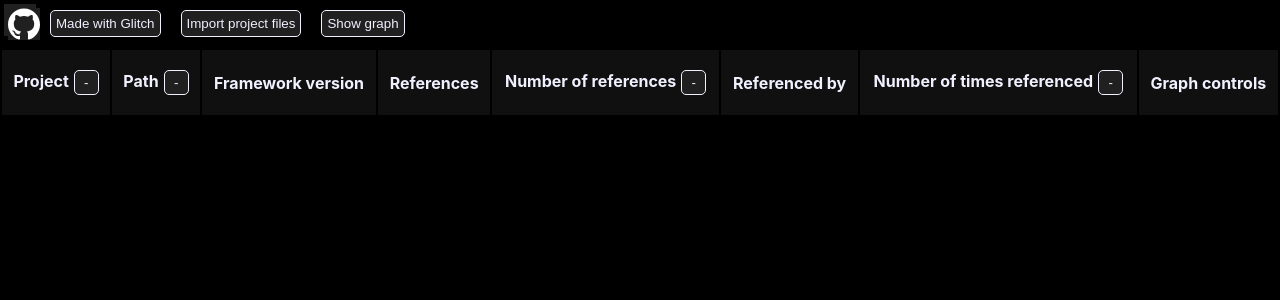
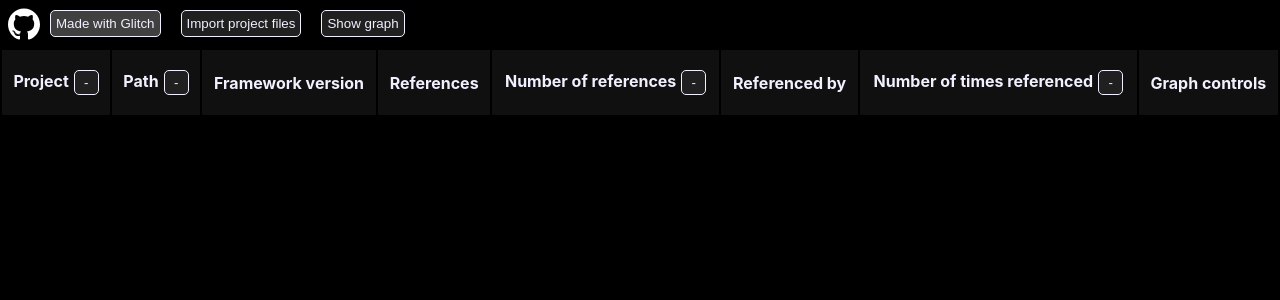
Before and after one commit to jamietwells/disco-silkworm, a React (Create React App) app: page / in a window 1280 px wide. In both pictures the pointer is over the button "Made with Glitch". Shown: the top 300 px of the page. Built offline with nearby package versions, Linux system fonts and the light colour scheme.

Commit message:
buttons change style on hover

```diff
--- a/src/App.css
+++ b/src/App.css
@@ -5,6 +5,10 @@
   top: 0;
   left: 0;
   z-index: -1;
+}
+
+button:hover {
+  background-color: #404040;
 }
 
 button {
@@ -26,7 +30,7 @@ table{
   margin: 4px;
   width: 32px;
   height: 32px;
-  background-color: #202020;
+  background-color: #000000;
 }
 
 nav button {
@@ -43,8 +47,16 @@ nav button {
   cursor: pointer;
 }
 
+.focus-button:hover {
+  background-color: rgb(65, 65, 173);
+}
+
 .focus-button {
   background-color: darkblue;
+}
+
+.del-button:hover {
+  background-color: rgb(168, 37, 37);
 }
 
 .del-button {
```
